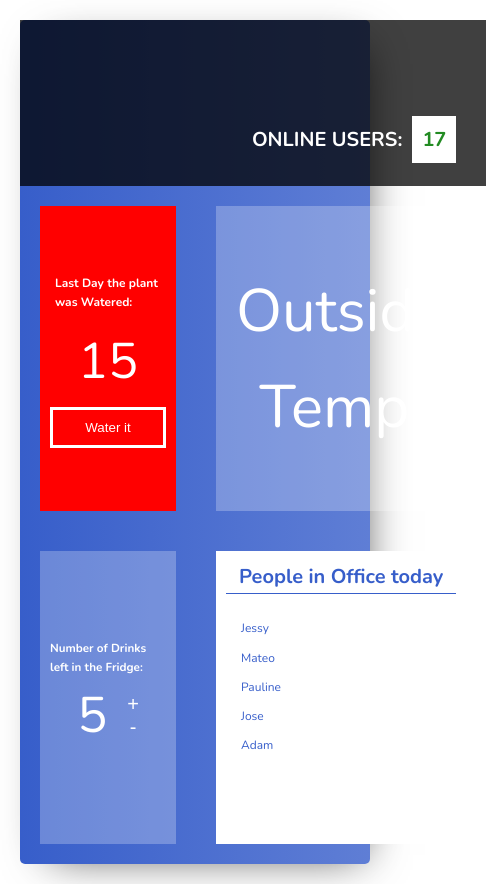
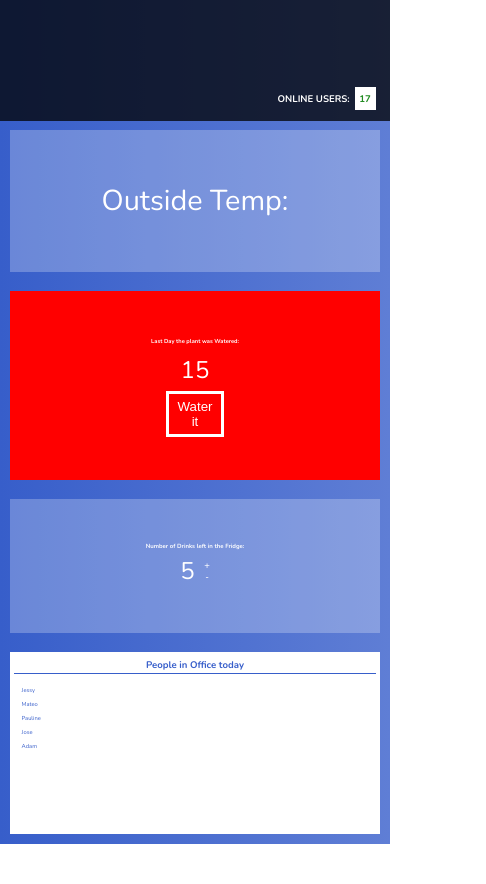
Before and after one commit to HenriqueFadoni/dashboard, a React (Create React App) app: page / in a window 390 px wide. Shown: the whole page, 486 px wide, since content can reach past the window. After the commit the page ends 844 px from the top, so only its background shows below. Built offline with nearby package versions, Linux system fonts and the light colour scheme; no server answers.

Commit message:
Adding Responsiveness to the app

```diff
--- /dev/null
+++ b/src/sass/abstract/_mixins.scss
@@ -0,0 +1,23 @@
+// MEDIA QUERIES MANAGER
+
+// FULL HD (FHD) = 1900 ++
+// TABLET = 650px - 1000px
+// PHONE = 0 - 600px
+
+@mixin resize($breakpoint) {
+  @if $breakpoint == phone {
+    @media only screen and (max-width: 41em) {
+      @content;
+    } // 656px
+  }
+  @if $breakpoint == tablet {
+    @media only screen and (max-width: 62.5em) {
+      @content;
+    } // 1000px
+  }
+  @if $breakpoint == fhd {
+    @media only screen and (min-width: 118.75em) {
+      @content;
+    } // 1900px
+  }
+}
--- a/src/sass/base/_base.scss
+++ b/src/sass/base/_base.scss
@@ -11,6 +11,16 @@ html {
   font-weight: 300;
   font-family: "Nunito", cursive;
   color: $color-white;
+
+  @include resize(fhd) {
+    font-size: 80%;
+  }
+  @include resize(tablet) {
+    font-size: 40%;
+  }
+  @include resize(phone) {
+    font-size: 30%;
+  }
 }
 
 body {
@@ -18,6 +28,10 @@ body {
   line-height: 1.6;
   padding: 2rem;
   z-index: 1;
+
+  @include resize(phone) {
+    padding: 0;
+  }
 }
 
 a,
--- a/src/sass/components/_weathercond.scss
+++ b/src/sass/components/_weathercond.scss
@@ -11,6 +11,10 @@
     grid-row-start: 2;
     grid-row-end: 3;
 
+    @include resize(phone) {
+      grid-column-start: 1;
+    }
+
     background-color: rgba($color-white, 0.25);
     justify-content: center;
     align-content: center;
--- a/src/sass/main.scss
+++ b/src/sass/main.scss
@@ -1,4 +1,5 @@
 // Abstract
+@import './abstract/mixins';
 @import './abstract/variable';
 
 //Base
--- a/src/sass/pages/_index.scss
+++ b/src/sass/pages/_index.scss
@@ -7,14 +7,16 @@
     grid-template-columns: 0.5fr 1fr;
     grid-template-rows: auto;
 
-    background-image: linear-gradient(
-      to right,
-      $color-primary,
-      $color-primary-lighten
-    );
+    background-image: linear-gradient(to right, $color-primary, $color-primary-lighten);
     border-radius: 0.5rem;
 
     box-shadow: 1.1rem 1rem 4.2rem -1.9rem $color-secondary;
+
+    @include resize(phone) {
+      grid-template-columns: 1fr;
+      border-radius: 0;
+      box-shadow: none;
+    }
   }
 
   &__header {
@@ -32,6 +34,14 @@
 
       justify-content: flex-end;
       align-items: flex-end;
+
+      @include resize(phone) {
+        grid-column-start: 0;
+        grid-column-end: -1;
+
+        grid-row-start: 0;
+        grid-row-end: -1;
+      }
     }
 
     &--text {
```
Also changed, not shown: src/containers/DrinkCounter.js (line endings or trailing spaces), src/containers/InOffice.js (line endings or trailing spaces).
